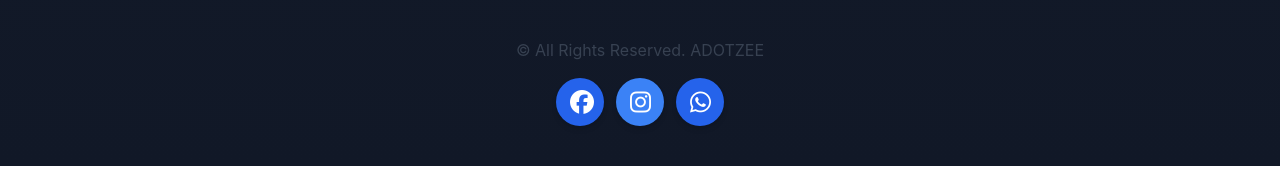
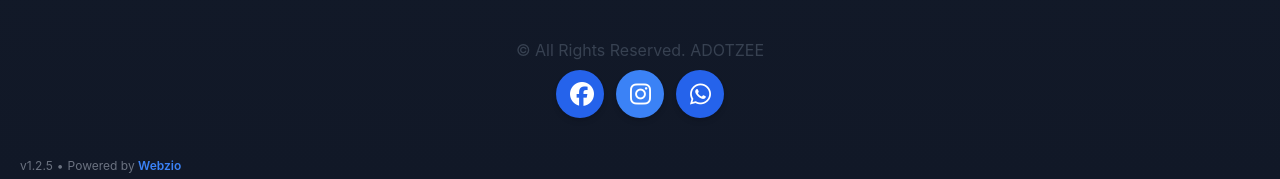
Before and after one commit to Adotzee/adotzee, a React (Vite) app: page / in a window 1280 px wide. Shown: the part 3026-3205 px from the top of the page. Built offline with nearby package versions, Linux system fonts and the light colour scheme.

Commit message:
Add files via upload

```diff
--- a/src/components/common/Footer.jsx
+++ b/src/components/common/Footer.jsx
@@ -6,18 +6,19 @@ function Footer() {
   return (
     <>
       <div className="w-full mt-8 text-center text-gray-700">
-            <Suspense  fallback={
+        <Suspense fallback={
           <div className="flex items-center">
-                <Skeleton  height={40} width={40} />
+            <Skeleton height={40} width={40} />
           </div>
         } >
           <FooterLogo />
         </Suspense>
 
-    <p className='mt-0'>&copy; All Rights Reserved. ADOTZEE</p>
+        <p className='mt-0 mb-0'>&copy; All Rights Reserved. ADOTZEE</p>
+        {/* bottom-left version info */}
       </div>
 
-  <div className="flex space-x-3 mt-0 md:pb-10 pb-2 items-center justify-center">
+      <div className="flex  space-x-3 mt-2 md:pb-10 pb-2 items-center justify-center">
         <a
           href="https://www.facebook.com/share/1WeqyuRjTd/?mibextid=wwXIfr"
           rel="noopener noreferrer"
@@ -56,6 +57,24 @@ function Footer() {
           </span>
         </a>
       </div>
+      <div className="relative bottom-0 left-5 pb-2 text-xs text-gray-500">
+
+        <div className="flex items-center space-x-1">
+          <span>v1.2.5</span>
+          <span>•</span>
+          <span>
+            Powered by{" "}
+            <a
+              href="https://webzio-info.vercel.app"
+              target="_blank"
+              rel="noopener noreferrer"
+              className="font-semibold text-blue-500 hover:scale-110"
+            >
+              Webzio
+            </a>
+          </span>
+        </div>
+      </div>
     </>
   )
 }
```
Lines whose indentation alone changed are shown as unchanged.
